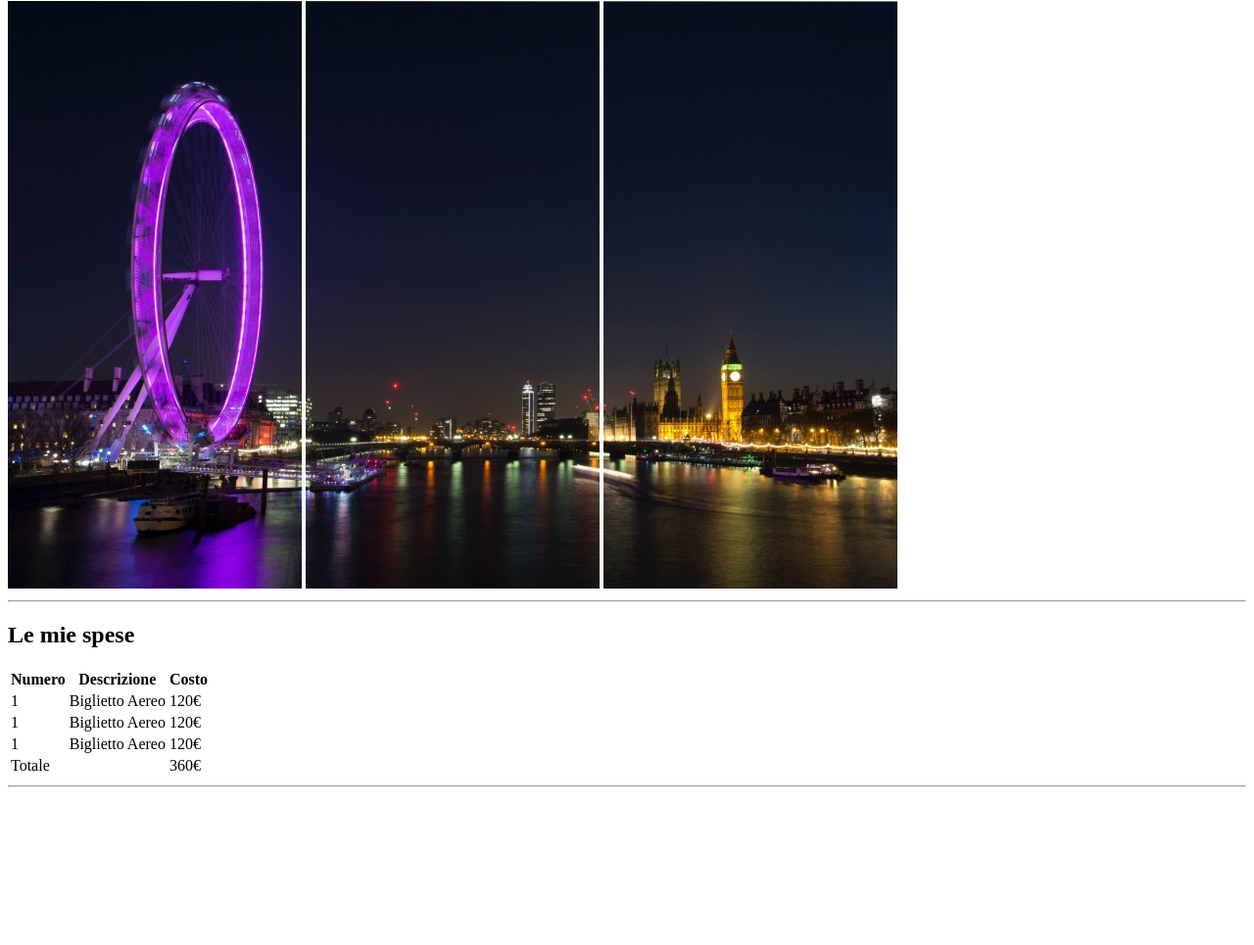
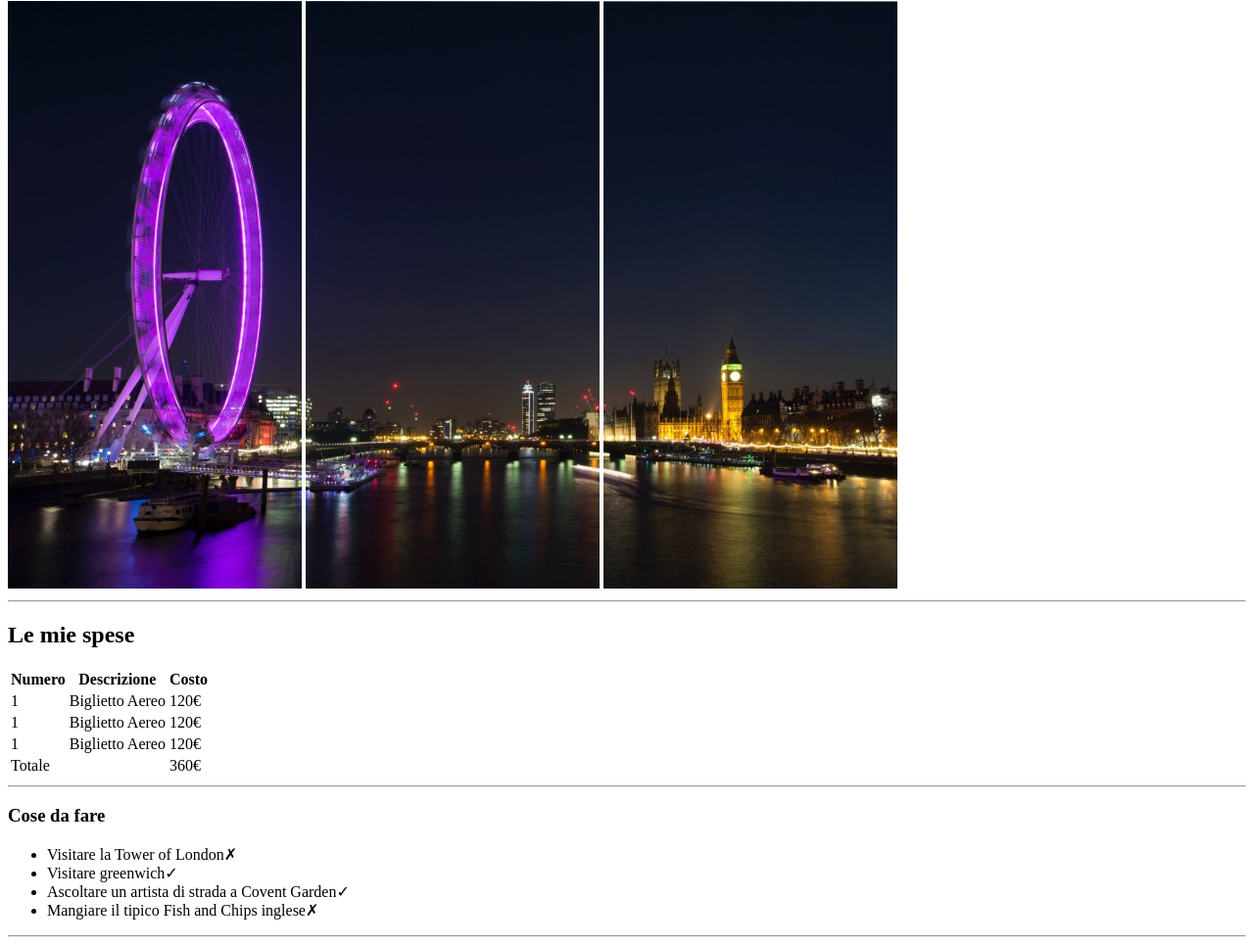
Before and after one commit to Gabriele-Cavallo/html-london-trip, a plain HTML site: page index.html in a window 1280 px wide. Shown: the part 79-1044 px from the top of the page at 98% size. Before the commit the page ends 891 px from the top, so only its background shows below. Drawn offline with Linux system fonts and the light colour scheme.

Commit message:
add: what to do section

```diff
--- a/index.html
+++ b/index.html
@@ -60,6 +60,19 @@
             <hr>
         </section>
         <!-- /Sezione spese -->
+
+        <!-- Sezione what to do -->
+        <section>
+            <h3>Cose da fare</h3>
+            <ul>
+                <li>Visitare la Tower of London&cross;</li>
+                <li>Visitare greenwich&check;</li>
+                <li>Ascoltare un artista di strada a Covent Garden&check;</li>
+                <li>Mangiare il tipico Fish and Chips inglese&cross;</li>
+            </ul>
+            <hr>
+        </section>
+        <!-- /Sezione what to do -->
     </main>
 
 </body>
```
